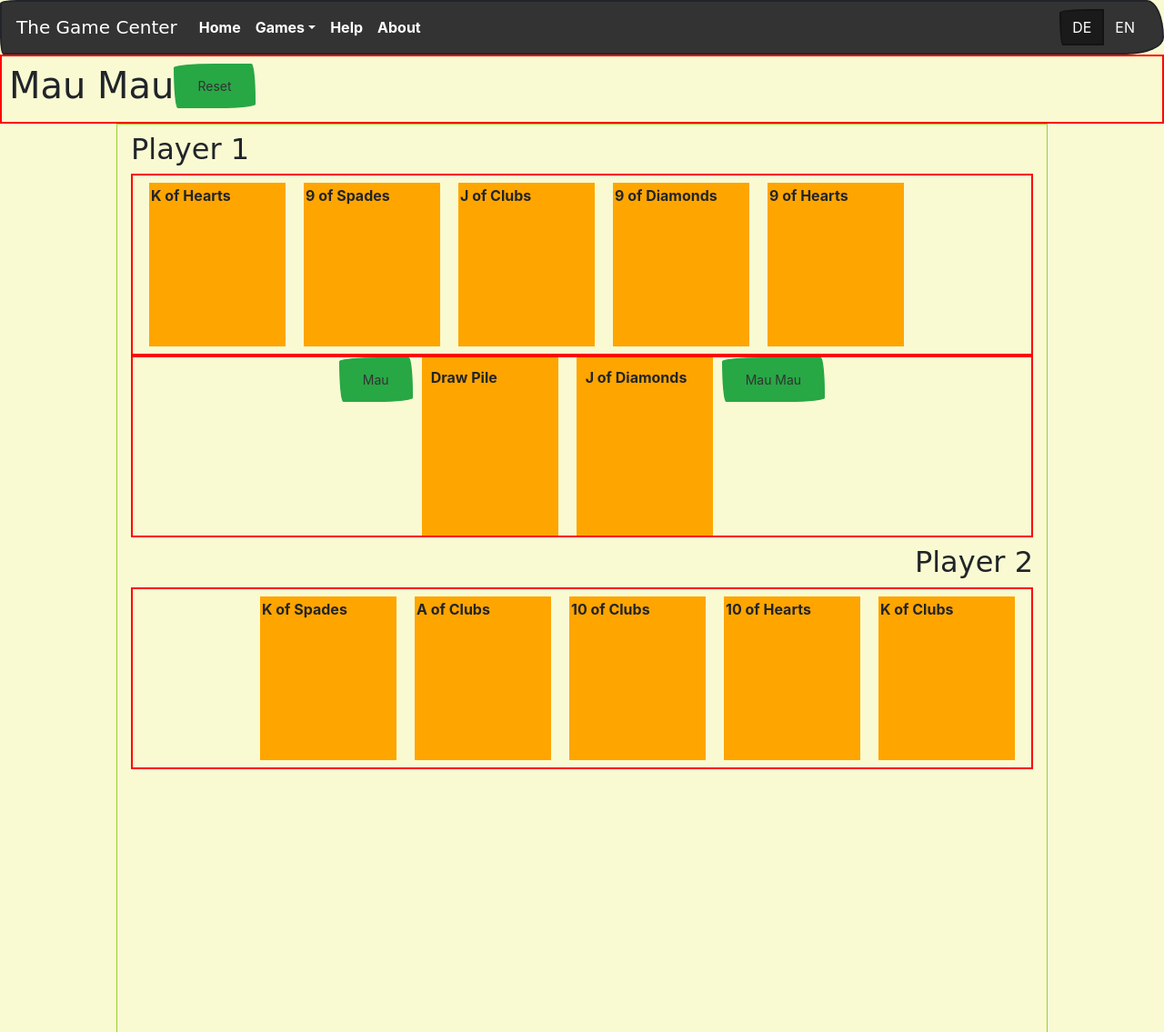
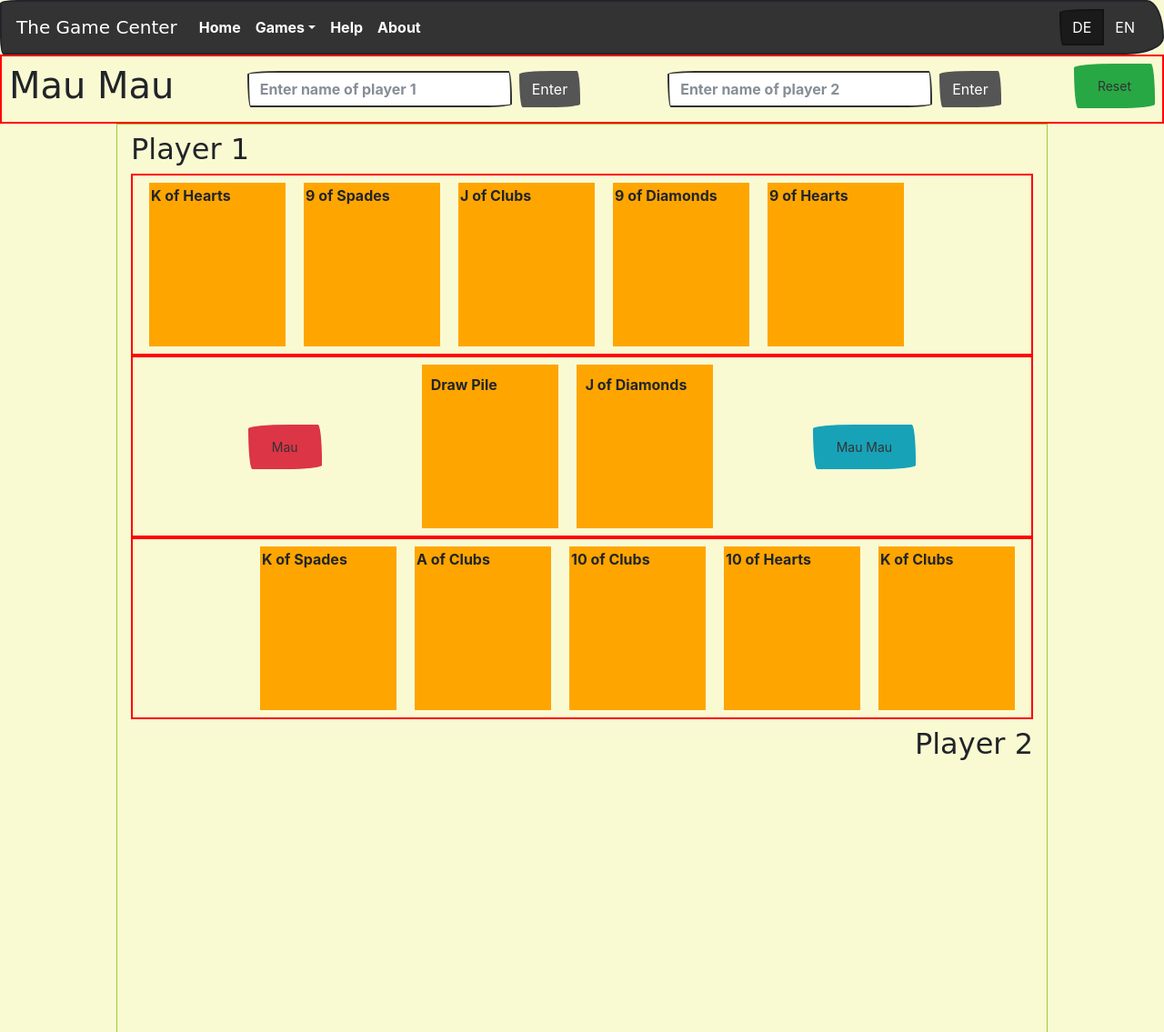
Before and after one commit to ctocco/card-game, a plain HTML site: page maumau.html in a window 1280 px wide. Shown: the whole page at 91% size. Drawn offline with nearby package versions, Linux system fonts and the light colour scheme; a web font is replaced by a local one.

Commit message:
adding style changes

```diff
--- a/css/maumau.css
+++ b/css/maumau.css
@@ -42,3 +42,13 @@ body {
 .my-flex-item3 {
   border: 2px solid orange;
 }
+
+#discarded,
+#deck {
+  min-height: 100%;
+}
+
+#mau,
+#maumau {
+  margin: 0 100px;
+}
--- a/maumau.html
+++ b/maumau.html
@@ -63,8 +63,19 @@
 
 
     <div class="container-top">
-            <div class="d-flex flex-row my-flex-container-top playerOne p-2">
+            <div class="d-flex flex-row my-flex-container-top playerOne p-2 justify-content-between">
                     <h1 class="text-center">Mau Mau</h1>
+                    <div class="d-flex">
+                    <form class="form-inline my-2 my-lg-0">
+                        <input class="form-control mr-sm-2" type="text" placeholder="Enter name of player 1">
+                        <button class="btn btn-secondary my-2 my-sm-0 mr-5" type="submit">Enter</button>
+                      </form>
+                      <form class="form-inline my-2 my-lg-0">
+                        <h2></h2>
+                          <input class="form-control mr-sm-2 ml-5" type="text" placeholder="Enter name of player 2">
+                          <button class="btn btn-secondary my-2 my-sm-0" type="submit">Enter</button>
+                        </form>
+                      </div>
                     <div><button type="button" class="btn btn-success btn-sm reset"><a class="nav-link" href="#">Reset</a></button></div>
                 </div>
 
@@ -77,21 +88,21 @@
             <!-- <div class="p-2 my-flex-item">one</div>
             <div class="p-2 my-flex-item">two</div> -->
         </div>
-        <div id="deckContainer" class="d-flex flex-row my-flex-container justify-content-center">
-                <div id="mau" class="align"><button type="button" class="btn btn-success btn-sm reset"><a class="nav-link" href="#">Mau</a></button></div>
+        <div id="deckContainer" class="d-flex flex-row my-flex-container justify-content-center align-items-center p-2">
+                <div id="mau" class="align-items-center"><button type="button" class="btn btn-danger btn-sm reset"><a class="nav-link" href="#">Mau</a></button></div>
             <div class="p-2 my-flex-item" id="deck">Draw Pile</div>
             <div class="p-2 my-flex-item" id="discarded"></div>
-            <div id="maumau"><button type="button" class="btn btn-success btn-sm reset"><a class="nav-link" href="#">Mau Mau</a></button></div>
+            <div id="maumau"><button type="button" class="btn btn-info btn-sm reset"><a class="nav-link" href="#">Mau Mau</a></button></div>
 
 
         </div>
-        <h2 class="text-right mt-2">Player 2</h2>
+
         <div id="playerTwo" class="d-flex flex-row-reverse my-flex-container p-2">
             <!-- <div class="p-2 my-flex-item">one</div>
             <div class="p-2 my-flex-item">two</div>
             <div class="p-2 my-flex-item">three</div> -->
         </div>
-
+        <h2 class="text-right mt-2">Player 2</h2>
     </div>
 
 
```
